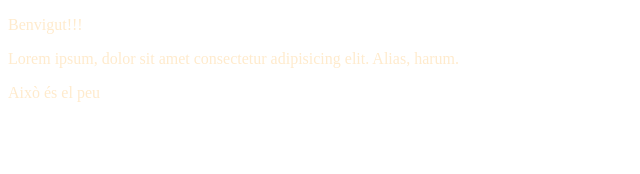
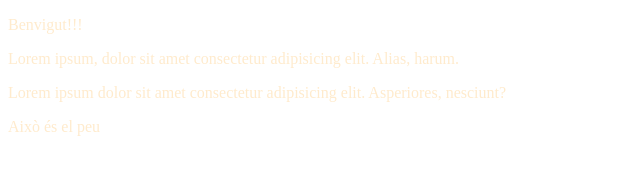
Before and after one commit to toniCirvianum/GitVSCode_example, a plain HTML site: page index.html in a window 1280 px wide. Shown: the whole page, without its empty margins (0-640 px from the left). Drawn offline with Linux system fonts and the light colour scheme.

Commit message:
afegit nou pargraf

```diff
--- a/index.html
+++ b/index.html
@@ -15,6 +15,7 @@
     </div>
     <div class="container">
         <p>Lorem ipsum, dolor sit amet consectetur adipisicing elit. Alias, harum.</p>
+        <p>Lorem ipsum dolor sit amet consectetur adipisicing elit. Asperiores, nesciunt?</p>
     </div>
     <div class="footer">
         <p>Això és el peu</p>
```
